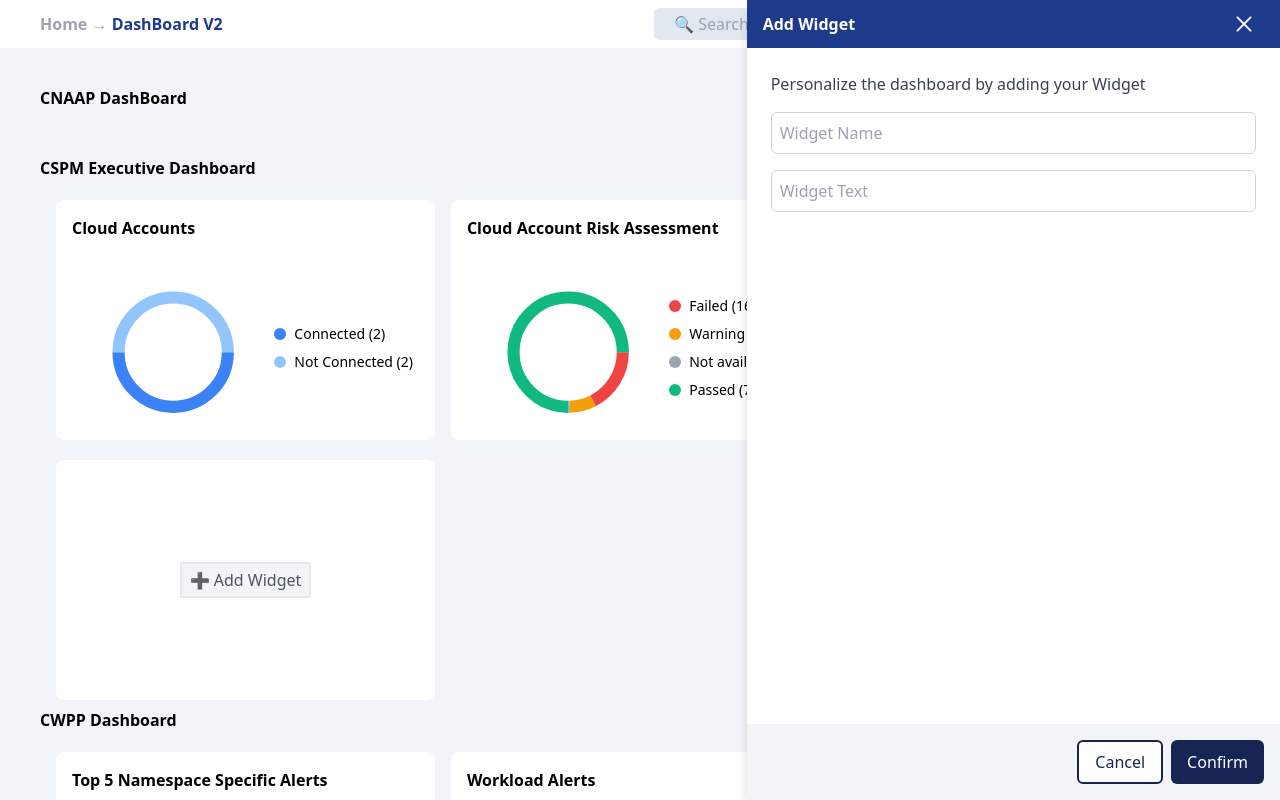
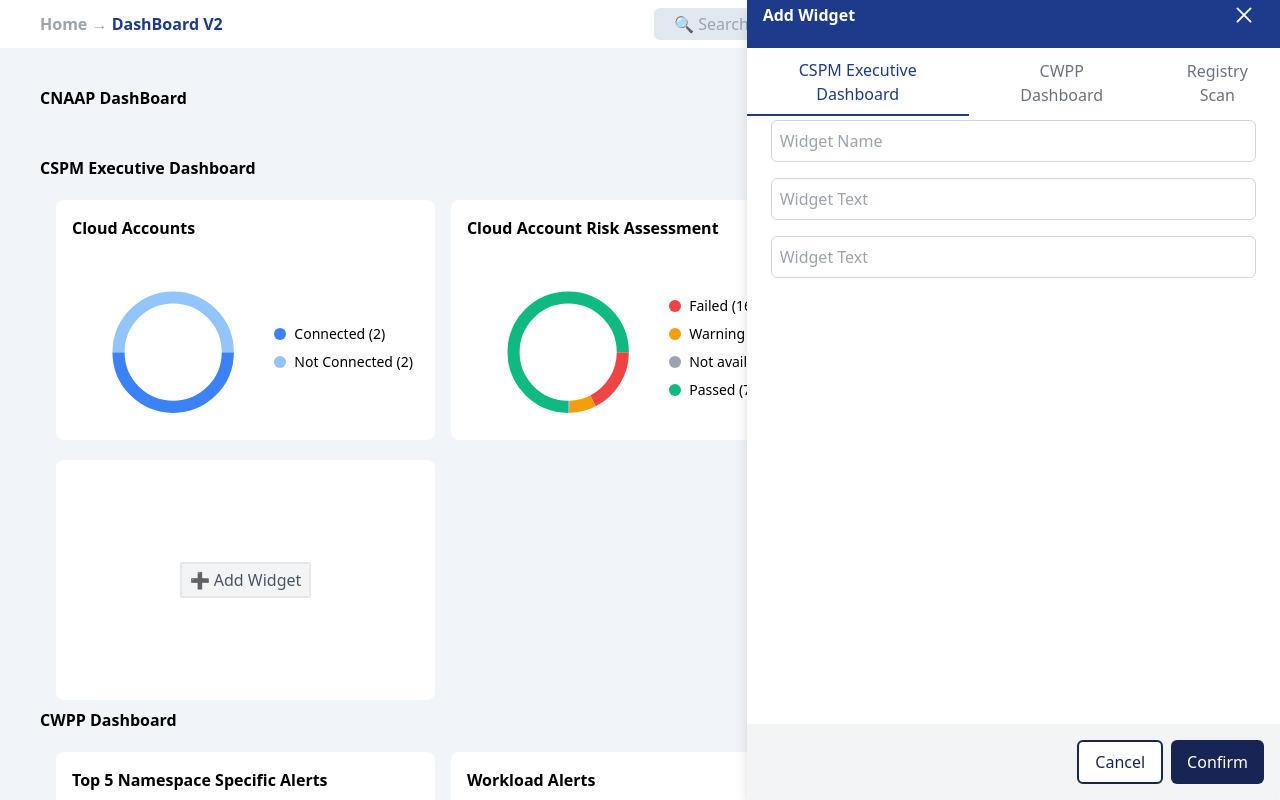
Before and after one commit to vigneshherao/accuknox, a React (Create React App) app: page / in a window 1280 px wide. Both pictures are taken after a click on the button "Add Widget". Shown: the top 800 px of the page. Built offline with nearby package versions, Linux system fonts and the light colour scheme.

Commit message:
Implemeneted Adding Widget Dynamically to Categories

```diff
--- a/src/components/Forms/AddWidgetForm.js
+++ b/src/components/Forms/AddWidgetForm.js
@@ -1,71 +1,134 @@
-import React, { useRef } from "react";
+import React, { useRef, useState } from "react";
 import { useDispatch } from "react-redux";
 import { closeWidget } from "../../utils/widgetSlice";
 import { IoCloseOutline } from "react-icons/io5";
+import { addData } from "../../utils/dataSlice";
 
 const AddWidgetForm = () => {
-  const name = useRef(null);
-  const text = useRef(null);
+  const categoires = [
+    "CSPM Executive Dashboard",
+    "CWPP Dashboard",
+    "Registry Scan",
+  ];
+  const nameRef = useRef(null);
+  const textRef1 = useRef(null);
+  const textRef2 = useRef(null);
   const dispatch = useDispatch();
+  const [activeCategory, setActiveCategory] = useState(categoires[0]);
+
   const handleClose = () => {
     dispatch(closeWidget());
   };
 
   const handleSubmit = (e) => {
     e.preventDefault();
+    const widgetName = nameRef.current.value;
+    const widgetText1 = textRef1.current.value;
+    const widgetText2 = textRef2.current.value;
+    dispatch(
+      addData({
+        categoryName: activeCategory,
+        widget: {
+          name: widgetName,
+          type: "pieChart",
+          data:
+            widgetText1 && widgetText2
+              ? {
+                  labels: [widgetText1, widgetText2],
+                  values: [
+                    Math.floor(Math.random() * 90) + 10,
+                    Math.floor(Math.random() * 90) + 10,
+                  ],
+                  colors: [getRandomColor(), getRandomColor()],
+                }
+              : null,
+        },
+      })
+    );
 
-    const widgetData = {
-      name: name.current.value,
-      text: text.current.value,
-    };
-    console.log(widgetData);
+    function getRandomColor() {
+      const letters = "0123456789ABCDEF";
+      let color = "#";
+      for (let i = 0; i < 6; i++) {
+        color += letters[Math.floor(Math.random() * 16)];
+      }
+      return color;
+    }
+
+    handleClose();
   };
 
   return (
     <div className="fixed top-0 right-0 z-10 h-full w-5/12 bg-white shadow-lg">
+      <form className="space-y-4" onSubmit={handleSubmit}>
         <div className="bg-white h-screen w-full rounded-lg shadow-lg flex flex-col">
-        <div className="bg-blue-900 w-full h-12 px-4 flex justify-between items-center">
+          <div className="bg-blue-900 w-full h-12">
+            <div className="flex justify-between items-center px-4 ">
               <h3 className="text-white font-semibold">Add Widget</h3>
               <p className="text-white cursor-pointer" onClick={handleClose}>
                 <IoCloseOutline style={{ width: "40px", height: "30px" }} />
               </p>
             </div>
-        <div className="p-6 flex-grow">
-          <p className="text-gray-700 mb-4">
-            Personalize the dashboard by adding your Widget
-          </p>
-          <form className="space-y-4" onSubmit={handleSubmit}>
-            <div className="w-full">
+            <div className="flex justify-start space-x-4 mt-5">
+              {categoires.map((category, index) => (
+                <button
+                  key={index}
+                  onClick={() => setActiveCategory(categoires[index])}
+                  className={`px-4 py-2 ${
+                    activeCategory === category
+                      ? "font-medium text-blue-900 border-b-2 border-blue-900"
+                      : "text-gray-500"
+                  }`}
+                >
+                  {category}
+                </button>
+              ))}
+            </div>
+          </div>
+          <div className="p-6 flex-grow mt-12">
+            <div className="w-full mb-4">
               <input
-                ref={name}
+                ref={nameRef}
                 className="w-full p-2 border border-gray-300 rounded-md"
                 type="text"
                 placeholder="Widget Name"
+                required
               />
             </div>
-            <div className="w-full">
+            <div className="w-full mb-4">
               <input
-                ref={text}
-                name="us"
+                ref={textRef1}
                 className="w-full p-2 border border-gray-300 rounded-md"
                 type="text"
                 placeholder="Widget Text"
               />
             </div>
-          </form>
+            <div className="w-full">
+              <input
+                ref={textRef2}
+                className="w-full p-2 border border-gray-300 rounded-md"
+                type="text"
+                placeholder="Widget Text"
+              />
+            </div>
           </div>
           <div className="p-4 bg-gray-100 flex justify-end space-x-2 rounded-b-lg">
             <button
+              type="button"
               className="bg-white border-2 border-blue-950 text-blue-950 px-4 py-2 rounded-md hover:bg-slate-200"
               onClick={handleClose}
             >
               Cancel
             </button>
-          <button className="bg-blue-950 text-white px-4 py-2 rounded-md hover:bg-blue-800">
+            <button
+              type="submit"
+              className="bg-blue-950 text-white px-4 py-2 rounded-md hover:bg-blue-800"
+            >
               Confirm
             </button>
           </div>
         </div>
+      </form>
     </div>
   );
 };
--- a/src/utils/dataSlice.js
+++ b/src/utils/dataSlice.js
@@ -8,7 +8,17 @@ const dataSlice = createSlice({
   },
   reducers: {
     addData: (state, action) => {
-      state.data = action.payload;
+      const { categoryName, widget } = action.payload;
+
+      const category = state.data.categories.find(
+        (cat) => cat.name === categoryName
+      );
+
+      if (category) {
+        category.widgets.push(widget);
+      } else {
+        console.error(`Category "${categoryName}" not found.`);
+      }
     },
   },
 });
```
Lines whose indentation alone changed are shown as unchanged.
